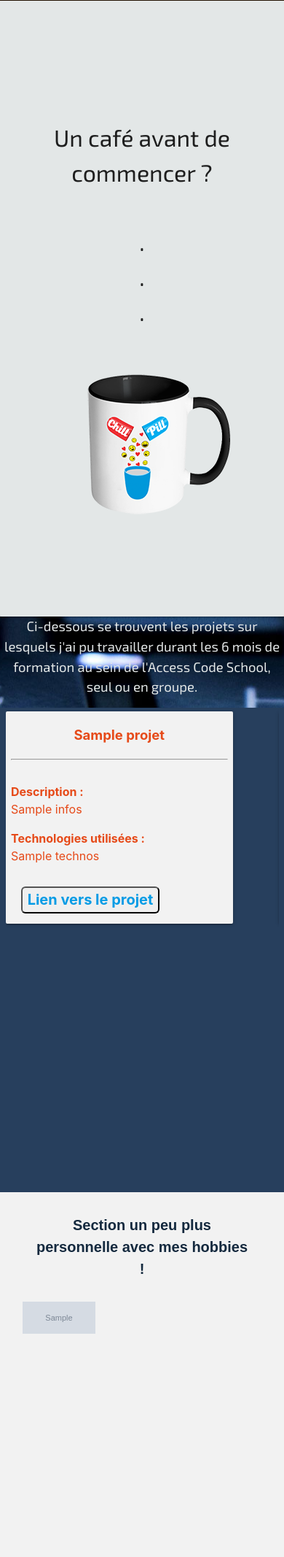
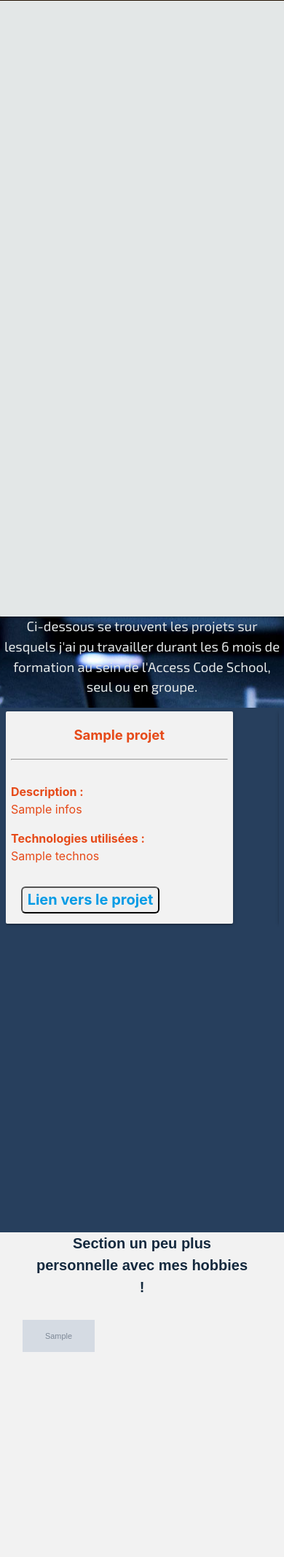
Before and after one commit to loanpasionek/PortfolioChill_Symfony, a Symfony app: template templates/page/index.html.twig in a window 390 px wide. Shown: the part 843-2977 px from the top of the page at 73% size. Before the commit the page ends 2671 px from the top, so only its background shows below. Run offline with Twig, Linux system fonts and the light colour scheme; the template is opened without the code that fills it: most values are stand-ins (such as "Sample title", 1, 10 or a date in 2020); grey boxes marked "Sample" are stand-in pictures; some libraries are stand-ins or nearby versions; some web fonts are replaced.

Commit message:
Le dernier push de la formation

```diff
--- a/public/css/style.css
+++ b/public/css/style.css
@@ -1,6 +1,6 @@
 html{font-size:62.5%;}
-/* body{overflow-x:hidden;}
- */
+body{overflow-x:hidden;}
+
 
 
 /* ----------------------- Polices ----------------------- */
@@ -82,7 +82,7 @@ html{font-size:62.5%;}
             .mtop45p{margin-top:45px;}
             .mtop30p{margin-top:30px;}
             .mtop20p{margin-top:20px;}
-            .mtop1p{margin-top:2px;}
+            .mbot30p{margin-bottom:30px;}
             .mleft40p{margin-left:40px;}
             .pding15p{padding:15px;}
             .mAuto{margin:auto;}
@@ -162,7 +162,7 @@ html{font-size:62.5%;}
             .grid { min-height: 500px;
             margin-top:30px;}
 
-            .grid-item {
+            .grid-item  {
                 float: left;
                 width: 125px;
                 height: 58px;
@@ -297,9 +297,11 @@ html{font-size:62.5%;}
 
 
 /* Large Devices, Wide Screens */
-@media only screen and (max-width : 1200px) {
+
+@media only screen and (min-width : 1200px){
 
 }
+
 
 /* Medium Devices, Desktops */
 @media only screen and (max-width : 992px) {
@@ -317,7 +319,7 @@ html{font-size:62.5%;}
 
     .owl-dots{display:none;}
 
-
+    .mbot30p-sm{margin-bottom:30px;}
 
     .bg_forest_sm{background:url('../img/bg_forest_sm.jpg') center fixed;}
     .bg_keyboard_sm{background:url('../img/bg_keyboard_1200.jpg') center fixed;}
@@ -380,7 +382,7 @@ html{font-size:62.5%;}
     /* Mur d'images en small */
 
     .imgCulture{height:100%;}
-    .grid-item, .grid-item-lg, .grid-item-med{width:100px;}
+    .grid-item, .grid-item-lg, .grid-item-med{width:33%;}
     .grid-item{height:43.5px;}
     .grid-item-med{height:87px;}
     .grid-item-lg{height:130.5px;}
@@ -397,3 +399,10 @@ html{font-size:62.5%;}
         transform: rotate(0deg);
         }
 }
+
+        /* Iphone 4 & 5 */
+@media screen and (max-width : 320px){
+
+    .w250p-xs{width:250px;}
+    .grid-item, .grid-item-lg, .grid-item-med{width:33%;}
+}
--- a/public/js/script.js
+++ b/public/js/script.js
@@ -29,7 +29,7 @@ $('a[href^="#"]').on('click', function(event) {
 
 
 /* Meme fonction sur écrans < 800 */
-/*
+
 $('a[href^="#"]').on('click', function(event) {
     var target = $(this.getAttribute('href'));
     var nav = $('nav').height();
@@ -38,14 +38,14 @@ $('a[href^="#"]').on('click', function(event) {
         event.preventDefault();
 
 
-        var scroll = target.offset().top;
+        var scroll = target.offset().top -nav;
 
         $('html, body').stop().animate({
             scrollTop: scroll
         }, 2000);
     }
 }
-}); */
+});
 
 /* ------------  Bouton flottant en small screen ------------  */
 
@@ -101,7 +101,7 @@ $('.owl-carousel').owlCarousel(
 
 
             /* Application de la fonction sur écrans larges > 800 */
-            if (screen.width > 800)
+            if (screen.width > 1200)
                 {
                     if (scroll > windowHeight-navHeight)
                     {
@@ -168,7 +168,7 @@ $('.owl-carousel').owlCarousel(
 
                 /* Si défilement sur dernière section */
 
-                if (scroll > windowHeight*3-navHeight)
+                if (scroll > windowHeight*3-navHeight*2)
                 {
 
                     nav.addClass('navChange2');
@@ -178,7 +178,7 @@ $('.owl-carousel').owlCarousel(
 
                 else
                 {
-                    if(scroll <= windowHeight*3-navHeight){
+                    if(scroll <= windowHeight*3-navHeight*2){
                         nav.removeClass('navChange2');
                         navText.removeClass('color5');
                     }
--- a/templates/Layouts/header.html.twig
+++ b/templates/Layouts/header.html.twig
@@ -24,8 +24,8 @@
 
 
     <section id="presentation" class="row exo2 fixed mtop30p mtop0-sm">
-        <div class="h125p-sm h100p-xs bg_forest_sm">
-            <h1 class="col rotated h1-sm color3 fs80 fs80-sm fs80-xs" id="title"><span class="color1 coloredChars">C</span>hill and <span class="color1 coloredChars">C</span>ode</h1>
+        <div class="h125p-sm bg_forest_sm">
+            <h1 class="col rotated h1-sm color3 fs80 fs80-sm" id="title"><span class="color1 coloredChars">C</span>hill and <span class="color1 coloredChars">C</span>ode</h1>
             <div class="col l5 offset-l6 m5 offset-m5 color3 right-align text-justify-sm">
                 <h2 id="indexName"><span class="color1 coloredChars">L</span>oan <span class="color1 coloredChars">P</span>ASIONEK</h2>
             </div>
--- a/templates/page/index.html.twig
+++ b/templates/page/index.html.twig
@@ -8,7 +8,7 @@
 
 
     <section id="interlude" class="bgcolor2 center fs32 exo2 h100vh flex card hoverable">
-        <div class="mAuto">
+        <!-- <div class="mAuto">
             <p class="pding15p">Un café avant de commencer ?</p>
 
 
@@ -19,14 +19,14 @@
 
             <img src="img/tasse_chill.png" alt="tasse" class="mleft40p">
 
-        </div>
+        </div> -->
 
 
     </section>
 
         <!-- Section présentation des projets -->
 
-    <section id="projets" class="row slide2 slide2-sm color3 h100vh h100minusNav-sm center">
+    <section id="projets" class="row slide2 slide2-sm color3 h100vh center">
         <div class="bg_keyboard_sm h125p-sm">
             <p class="exo2 fs24 fs24-sm nomargin">Ci-dessous se trouvent les projets sur lesquels j'ai pu travailler durant les 6 mois de formation au sein de l'Access Code School, seul ou en groupe.
                 <br>
@@ -68,8 +68,8 @@
 
     <section id="culture" class="h100minusNav bgcolor7">
 
-        <div class="flex block-on-med-and-down mtop30p-sm">
-            <div class="w20 w100-sm center center-sm">
+        <div class="flex block-on-med-and-down">
+            <div class="w20 w100-sm center">
                 <p class="fs20 w75-sm sunflower bold color5 nomargin center">Section un peu plus personnelle avec mes hobbies !</p>
 
 
@@ -83,7 +83,7 @@
                 </ul>
             </div>
 
-            <div class="grid left8-sm w75 w300p-sm">
+            <div class="grid left8-sm w75 w300p-sm w250p-xs">
                 {% for hobbie in hobbies %}
                     <div class="grid-item {{ hobbie.hobClass }} tooltip">
                         <a href="{{ hobbie.hobUrl }}" target="_blank">
```
